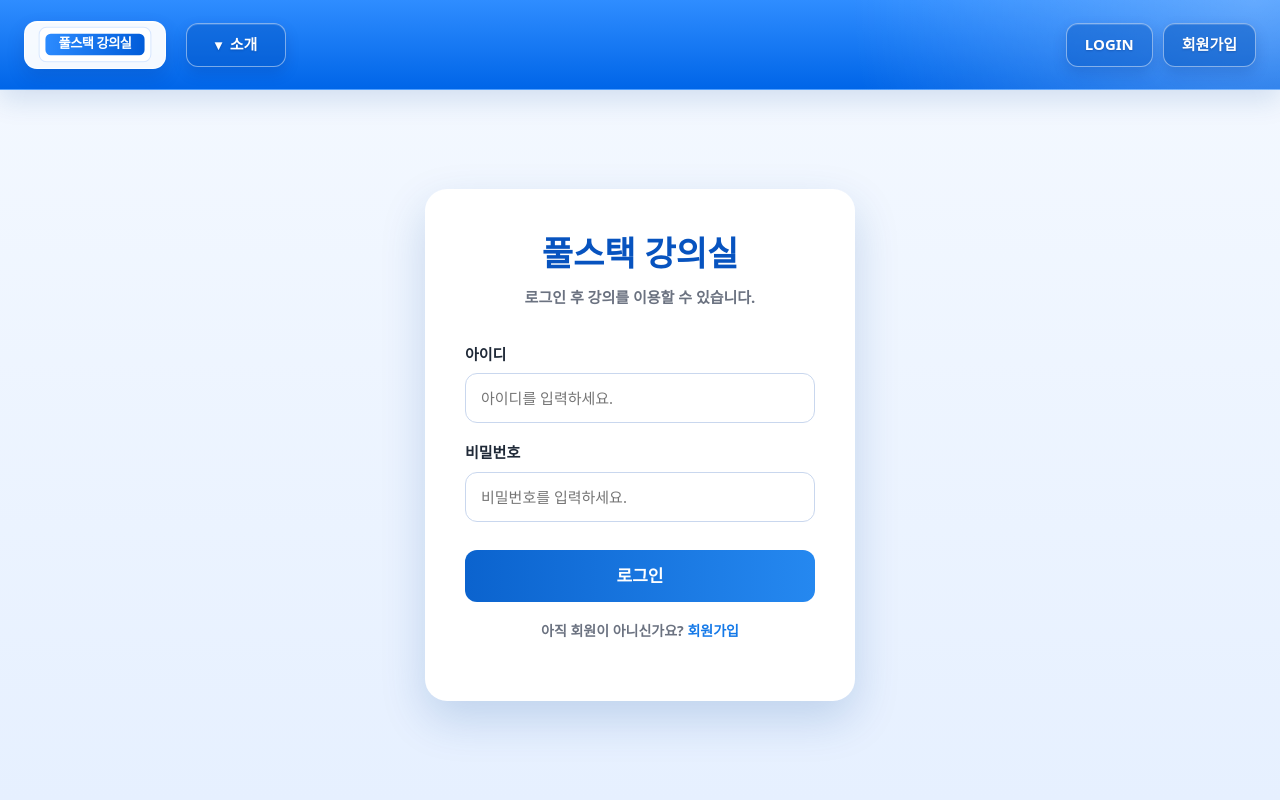
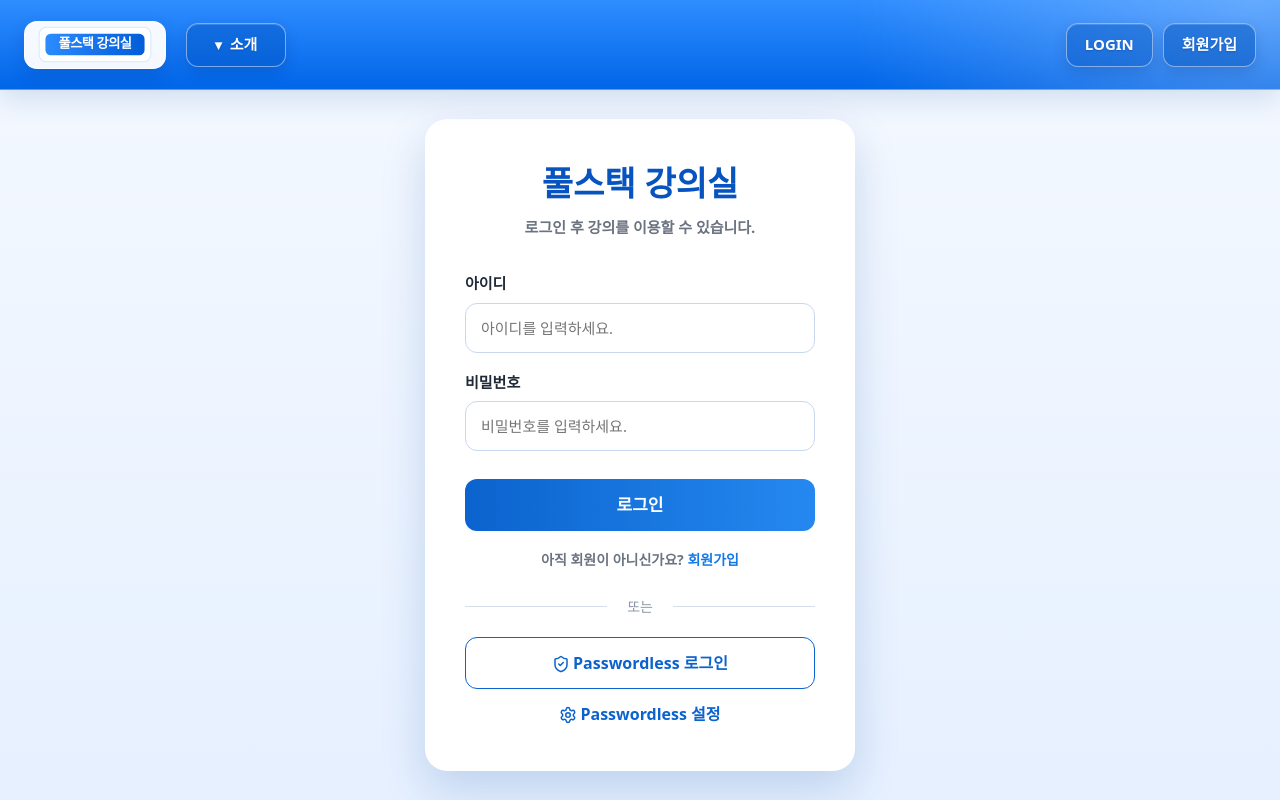
Before and after one commit to Arckie/WLS-Project, a React (Vite) app in the folder frontend_semi/: page /members/login in a window 1280 px wide. Built offline with nearby package versions, Linux system fonts and the light colour scheme.

Commit message:
0.976 BETA // Passwordless Parts Fixed.

```diff
--- a/frontend_semi/src/components/passwordless/PasswordlessSetting.tsx
+++ b/frontend_semi/src/components/passwordless/PasswordlessSetting.tsx
@@ -21,7 +21,7 @@ function PasswordlessSetting({ handleLoginSuccess }: Props) {
     const [serverUrl, setServerUrl] = useState("");
     const [sessionId, setSessionId]           = useState("");
     const [registerKey, setRegisterKey]       = useState("");
-    const [timeLeft, setTimeLeft]             = useState(60);
+    const [timeLeft, setTimeLeft]             = useState(180);
 
     // 파생값
     const minutes   = Math.floor(timeLeft / 60);
@@ -63,7 +63,7 @@ function PasswordlessSetting({ handleLoginSuccess }: Props) {
                 });
                 setServicePassword(response.data.data.servicePassword);
             }
-            setTimeLeft(60);
+            setTimeLeft(180);
             setStep("code");
 
         } catch (error: any) {
@@ -87,7 +87,7 @@ function PasswordlessSetting({ handleLoginSuccess }: Props) {
                 return;
             }
 
-            const response = await customAxios.post("/passwordless/result", { userId: loginId, sessionId });
+            const response = await customAxios.post("/api/passwordless/result", { userId: loginId, sessionId });
             const auth     = response.data.data?.auth;
 
             if (auth === "Y") {
--- a/frontend_semi/src/pages/LoginPage.css
+++ b/frontend_semi/src/pages/LoginPage.css
@@ -11,11 +11,9 @@
 .login-box {
   width: 430px;
   padding: 44px 40px;
-
   background-color: white;
   border-radius: 22px;
   box-sizing: border-box;
-
   box-shadow: 0 18px 45px rgba(0, 70, 150, 0.18);
 }
 
@@ -109,3 +107,70 @@
 .login-signup-link:hover {
   text-decoration: underline;
 }
+
+.login-divider {
+  display: flex;
+  align-items: center;
+  gap: 20px;
+  margin: 10px 0 20px;
+}
+
+.login-divider span {
+  flex: 1;
+  height: 1px;
+  background: #d6deea;
+}
+
+.login-divider p {
+  margin: 0;
+  color: #8a94a6;
+  font-size: 14px;
+}
+
+.passwordless-login-button {
+  width: 100%;
+  height: 52px;
+  margin-bottom: 12px;
+
+  display: flex;
+  align-items: center;
+  justify-content: center;
+  gap: 3px;
+
+  color: #0b63ce;
+  font-size: 16px;
+  font-weight: 600;
+
+  background: white;
+  border: 1px solid #0b63ce;
+  border-radius: 12px;
+
+  cursor: pointer;
+}
+
+.passwordless-setting-button {
+  width: 100%;
+
+  display: flex;
+  align-items: center;
+  justify-content: center;
+  gap: 3px;
+
+  color: #0b63ce;
+  font-size: 16px;
+  font-weight: 700;
+
+  background: none;
+  border: none;
+
+  cursor: pointer;
+}
+.passwordless-login-button svg,
+.passwordless-setting-button svg{
+  width: 18px;
+  height: 18px;
+  flex-shrink: 0;
+
+  position: relative;
+  top: 1px;
+}
--- a/frontend_semi/src/pages/LoginPage.tsx
+++ b/frontend_semi/src/pages/LoginPage.tsx
@@ -4,6 +4,10 @@ import customAxios from "../api/axiosInstance";
 import "./LoginPage.css";
 import type { LoginResponse, User } from "../types/User";
 import { Alert } from "react-bootstrap";
+import {
+  ShieldCheck,
+  Settings
+} from "lucide-react";
 
 interface AppRoutesProps {
     // App.tsx -> AppRoutes.tsx를 거쳐온 프롭스(정보가 들어오면 App.tsx에 데이터를 보내야함)
@@ -20,12 +24,13 @@ function LoginPage({ handleLoginSuccess }: AppRoutesProps) {
 
     const navigate = useNavigate();
 
+
     const handleLogin = async (event?: React.SyntheticEvent) => {
         event?.preventDefault(); // 새로고침 방지
         console.log('로그인 시도중입니다.');
 
         try {
-            const url = "/api/members/login";
+            const url = "/members/login";
             const params = { loginId, password }; // 파라미터
             const config = {
                 headers: { // 헤더에 MIME type 적어서 요청
@@ -61,17 +66,7 @@ function LoginPage({ handleLoginSuccess }: AppRoutesProps) {
             }
 
             // 로그인이 되면 메인 홈페이지로 이동시킴
-            // navigate("/"); 기존 부분을 밑의 것으로 수정
-            // 관리자로 로그인시 관리자페이지로 이동 YJ
-            try {
-                  await customAxios.get("/api/admin");
-                  // 관리자 API 접근 성공 → 관리자 페이지로 이동
-                  navigate("/admin");
-                } catch (adminError: any) {
-                  // 관리자 API 접근 실패 → 일반 사용자로 보고 홈으로 이동
-                 navigate("/");
-            }
-
+            navigate("/");
 
         } catch (error: any) {
             if (error.response) { // 서버가 에러 응답을 보냈을때
@@ -121,6 +116,29 @@ function LoginPage({ handleLoginSuccess }: AppRoutesProps) {
                             회원가입
                         </span>
                     </p>
+
+                    <div className="login-divider">
+                      <span></span>
+                      <p>또는</p>
+                      <span></span>
+                    </div>
+
+                   <button className="passwordless-login-button"
+                   onClick={() =>
+                   navigate("/members/login/passwordlessSetting",
+                  { state: { mode: "login" } })}>
+                     <ShieldCheck />
+                     Passwordless 로그인
+                   </button>
+
+                   <button className="passwordless-setting-button"
+                   onClick={() => navigate("/members/login/passwordlessSetting",
+                   { state: { mode: "setting" } })}>
+                     <Settings />
+                     Passwordless 설정
+                   </button>
+
+
                 </div>
             </div>
         </div>
```
Also changed, not shown: frontend_semi/src/components/passwordless/PasswordlessSetting.css (line endings or trailing spaces), 2 other files (tests, documents, lock files or other folders).
